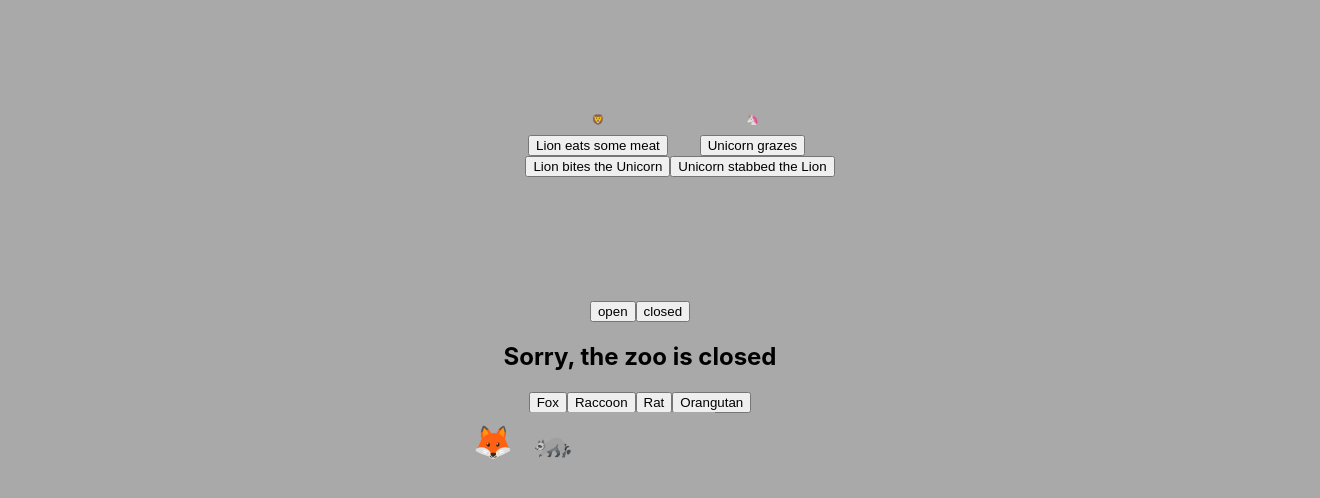
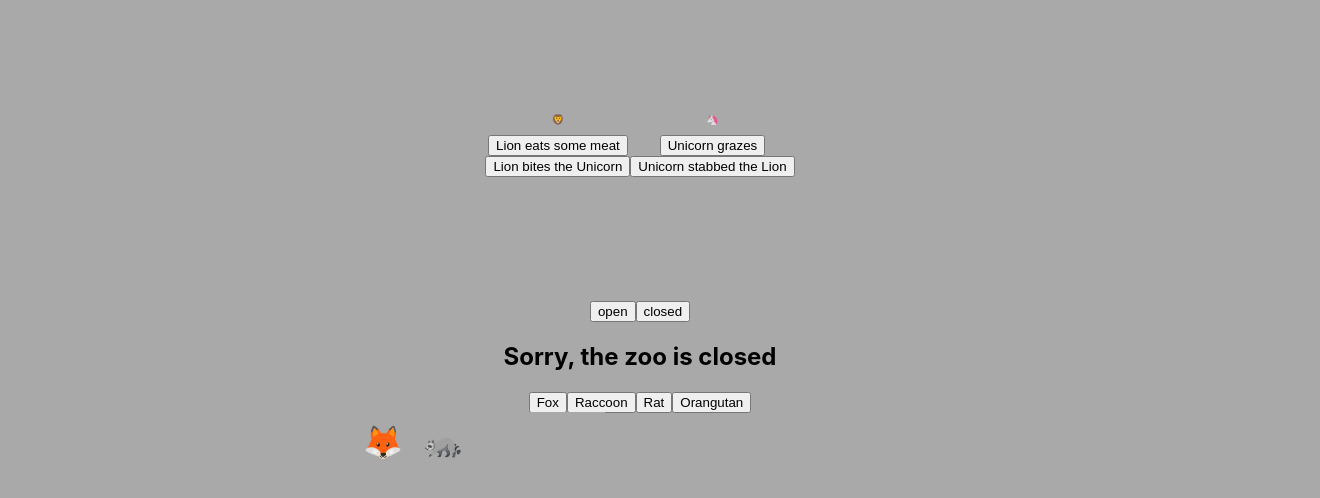
Before and after one commit to IACheifetz/ReactZooDemo, a React (Create React App) app: page / in a window 1280 px wide. Shown: the top 498 px of the page, 1320 px wide, since content can reach past the window. Built offline with nearby package versions, Linux system fonts and the light colour scheme.

Commit message:
more minor styling

```diff
--- a/src/App.css
+++ b/src/App.css
@@ -24,7 +24,7 @@ body {
   justify-content: center;
   flex-wrap: wrap;
   position: absolute;
-  right: 565px;
+  right: 675px;
   width: 30%;
   background-color: darkgrey;
 }
@@ -40,7 +40,8 @@ body {
   align-items: center;
   height: 200px;
   margin: 40px;
-  width: 100%;
+  /* width: 100%; */
+  right: 645px;
   background-color: darkgrey;
 }
 
```
